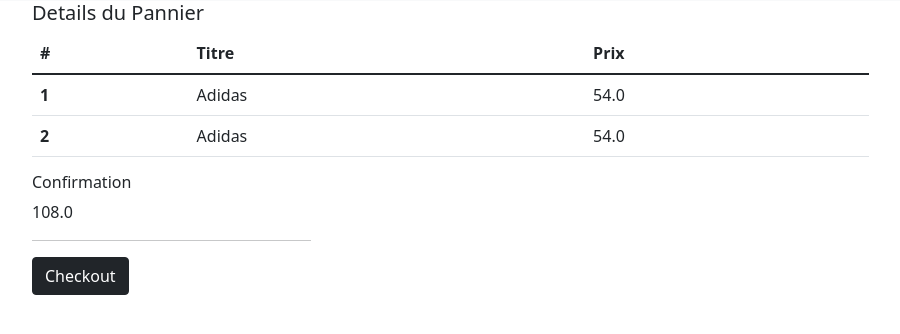
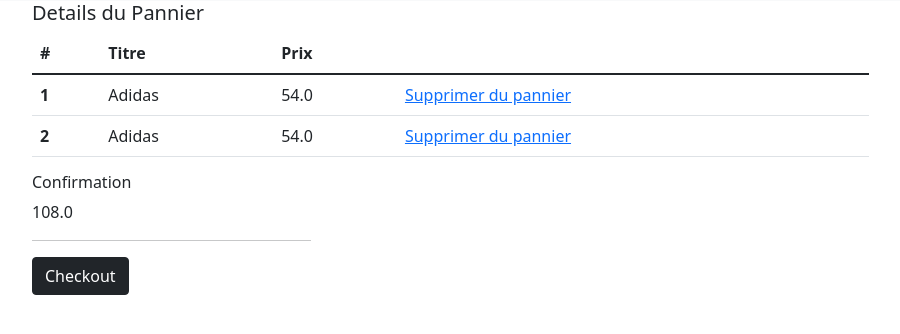
Before and after one commit to bendjelloulnoureddine/mb-academy, a Django app: page /order/order/ in a window 1280 px wide. Shown: the part 55-389 px from the top of the page, without its empty margins (50-950 px from the left). Run offline with Django 3.2, Linux system fonts and the light colour scheme; data comes from the database, SQL or seed files in the repository; both versions use the stored data as it was after the commit; some libraries are stand-ins or nearby versions.

Commit message:
Add Messages & delete from cart

```diff
--- a/core/templates/core/base.html
+++ b/core/templates/core/base.html
@@ -9,6 +9,10 @@
     <body>
         {% include 'core/navbar.html' %}
 	<!-- -->
+        <div class="container">
+            {% include 'core/messages.html' %}
+        </div>
+    <!-- -->
         {% block content  %}
 
         {% endblock content %}
--- /dev/null
+++ b/core/templates/core/messages.html
@@ -0,0 +1,9 @@
+{% if messages %}
+  <div class="col-12">
+      {% for message in messages %}
+      <div class="alert alert-{{ message.tags }}" role="alert">
+          <p>{{ message }}</p>
+      </div>
+      {% endfor %}
+    </div>
+{% endif %}
--- a/docker-compose.yml
+++ b/docker-compose.yml
@@ -3,7 +3,8 @@ services:
   web:
     container_name: web
     build: ./build/web
-    command: gunicorn ecommerce.wsgi:application -b 0.0.0.0:8000
+    #command: gunicorn ecommerce.wsgi:application -b 0.0.0.0:8000
+    command: python manage.py runserver 0.0.0.0:8000
     ports:
       - '8000:8000'
     volumes:
--- a/order/templates/order/order_items.html
+++ b/order/templates/order/order_items.html
@@ -3,14 +3,16 @@
 {% block content %}
     <div class="container">
         <div class"row">
-            <div class="col-sm-12 col-md-9">
+            <div class="col-9">
                 <h5>Details du Pannier</h5>
+                <div class="table-responsive">
                     <table class="table table-hover">
                       <thead>
                         <tr>
                           <th scope="col">#</th>
                           <th scope="col">Titre</th>
                           <th scope="col">Prix</th>
+                          <th scope="col"></th>
                         </tr>
                       </thead>
                       <tbody>
@@ -19,12 +21,16 @@
                             <th scope="row">{{forloop.counter}}</th>
                             <td>{{item.product.name}}</td>
                             <td>{{item.product.sellingPrice}}</td>
+                            <td class="">
+                                <a href={% url 'delete_from_cart' item.id %} >Supprimer du pannier</a>
+                            </td>
                         </tr>
                         {% endfor %}
                       </tbody>
                     </table>
                 </div>
-            <div class="col-sm-12 col-md-3">
+            </div>
+            <div class="col-3">
                 <h6>Confirmation</h6>
                 {{total_price}}
                 <hr>
--- a/order/urls.py
+++ b/order/urls.py
@@ -2,12 +2,14 @@ from django.urls import path
 
 from order.views import (
         add_to_cart,
+        remove_from_cart,
         order_items,
         validate_order
         )
 
 urlpatterns = [
     path('add-to-cart/<id>', add_to_cart, name="add_to_cart"),
+    path('delete-from-cart/<id>', remove_from_cart, name="delete_from_cart"),
     path('order/', order_items, name="order-items"),
     path('validate-order/', validate_order, name='validate-order'),
 ]
--- a/order/views.py
+++ b/order/views.py
@@ -1,5 +1,6 @@
-from django.shortcuts import render, redirect
+from django.shortcuts import render, redirect, get_object_or_404
 from django.urls import reverse_lazy, resolve
+from django.contrib import messages
 
 from product.models import Product
 from order.models import Order, OrderItem
@@ -51,3 +52,16 @@ def add_to_cart(request, id):
     #else:
     #   pass
     # Add the new product to the Cart
+
+def remove_from_cart(request, id):
+    order_item = get_object_or_404(OrderItem, id=id)
+    try:
+        order = Order.objects.filter(is_checked=False)[0]
+        order.products.remove(order_item)
+        order_item.delete()
+        messages.info(request, 'Item deleted with success')
+        return redirect(reverse_lazy('product-list'))
+
+    except:
+        messages.error(request, 'No Order Found.')
+        return redirect(reverse_lazy('product-list'))
```
Also changed, not shown: db.sqlite3. Lines whose indentation alone changed are shown as unchanged.
